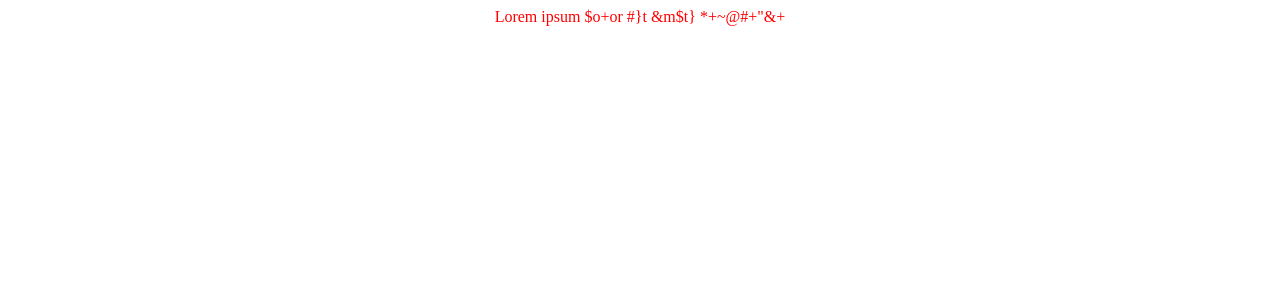
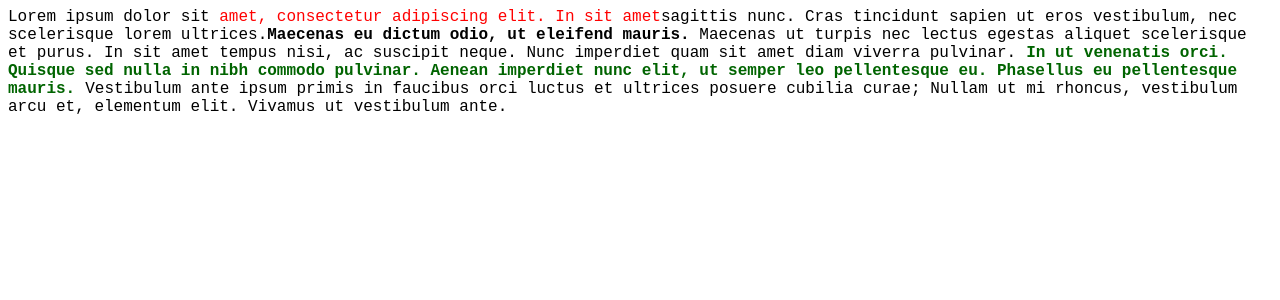
Before and after one commit to stuart-garner-dev/react-components, a React (Create React App) app: page / in a window 1280 px wide. Shown: the top 300 px of the page. Built offline with nearby package versions, Linux system fonts and the light colour scheme.

Commit message:
Added the ability to change the placeholder character

```diff
--- a/src/App.css
+++ b/src/App.css
@@ -1,4 +1,17 @@
 .App {
-  text-align: center;
+  width: 400;
+  font-family: 'Courier New', Courier, monospace;
+  text-align: left;
+  font-size: 16px;
+}
+
+.color-red {
   color: red;
 }
+
+.color-green {
+  color: darkgreen;
+  font-weight: bolder;
+  padding-left: 10px;
+  padding-right: 10px;
+}
--- a/src/App.js
+++ b/src/App.js
@@ -6,18 +6,30 @@ import './App.css';
 
 function App() {
   return (
-    <ScrambledText delay={60}>
+    <ScrambledText
+      delay={5}
+      onComplete={() => alert('complete')}
+      placeHolder={'_'}
+    >
       <div className="App">
-        Lorem ipsum dolor sit amet, consectetur adipiscing elit. In sit amet
+        Lorem ipsum dolor sit{' '}
+        <span className="color-red">
+          amet, consectetur adipiscing elit. In sit amet
+        </span>
         sagittis nunc. Cras tincidunt sapien ut eros vestibulum, nec scelerisque
-        lorem ultrices. Maecenas eu dictum odio, ut eleifend mauris. Maecenas ut
-        turpis nec lectus egestas aliquet scelerisque et purus. In sit amet
+        lorem ultrices.
+        <strong>Maecenas eu dictum odio, ut eleifend mauris.</strong> Maecenas
+        ut turpis nec lectus egestas aliquet scelerisque et purus. In sit amet
         tempus nisi, ac suscipit neque. Nunc imperdiet quam sit amet diam
-        viverra pulvinar. In ut venenatis orci. Quisque sed nulla in nibh
-        commodo pulvinar. Aenean imperdiet nunc elit, ut semper leo pellentesque
-        eu. Phasellus eu pellentesque mauris. Vestibulum ante ipsum primis in
-        faucibus orci luctus et ultrices posuere cubilia curae; Nullam ut mi
-        rhoncus, vestibulum arcu et, elementum elit. Vivamus ut vestibulum ante.
+        viverra pulvinar.
+        <span className="color-green">
+          In ut venenatis orci. Quisque sed nulla in nibh commodo pulvinar.
+          Aenean imperdiet nunc elit, ut semper leo pellentesque eu. Phasellus
+          eu pellentesque mauris.
+        </span>
+        Vestibulum ante ipsum primis in faucibus orci luctus et ultrices posuere
+        cubilia curae; Nullam ut mi rhoncus, vestibulum arcu et, elementum elit.
+        Vivamus ut vestibulum ante.
       </div>
     </ScrambledText>
   );
--- a/src/lib/components/ScrambledText/ScrambledText.js
+++ b/src/lib/components/ScrambledText/ScrambledText.js
@@ -7,7 +7,7 @@ const ScrambledText = (props) => {
   const scramblerRef = useRef(new Scrambler());
   const wrapper = useRef();
 
-  const { children, onComplete = () => null } = props;
+  const { children, delay, onComplete = () => null, placeHolder = '' } = props;
 
   const [scrambledText, setScrambledText] = useState(
     renderToStaticMarkup(children)
@@ -17,8 +17,9 @@ const ScrambledText = (props) => {
     scramblerRef.current.scramble(
       scrambledText,
       setScrambledText,
-      props.delay,
-      onComplete
+      delay,
+      onComplete,
+      placeHolder
     );
   }, [null]);
 
```
Also changed, not shown: src/lib/components/ScrambledText/Scrambler.js, 2 other files (tests, documents, lock files or other folders).
